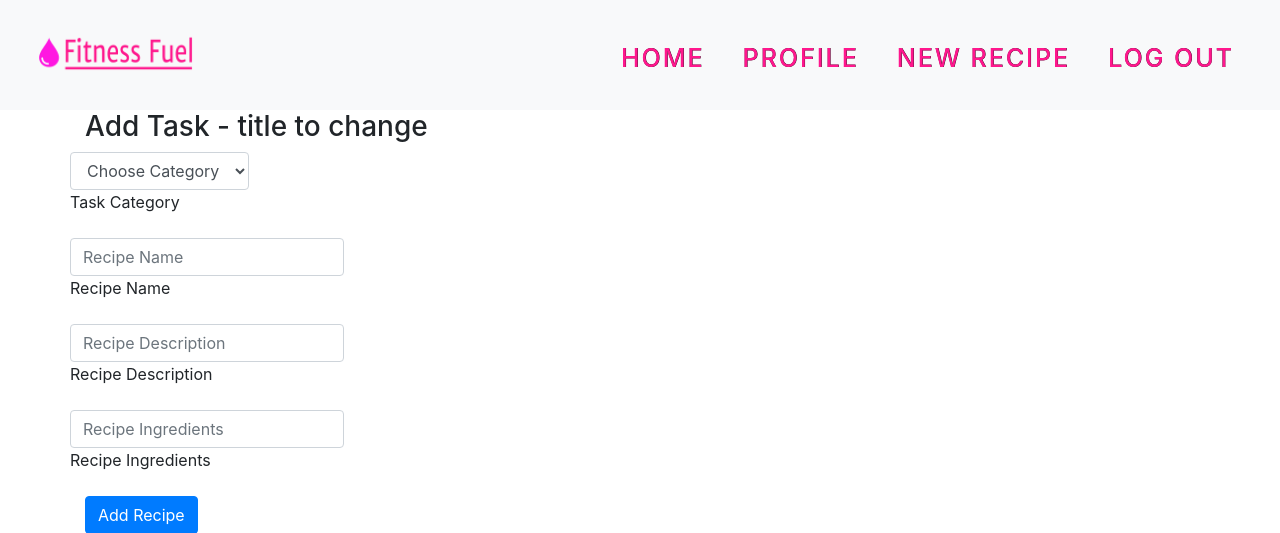
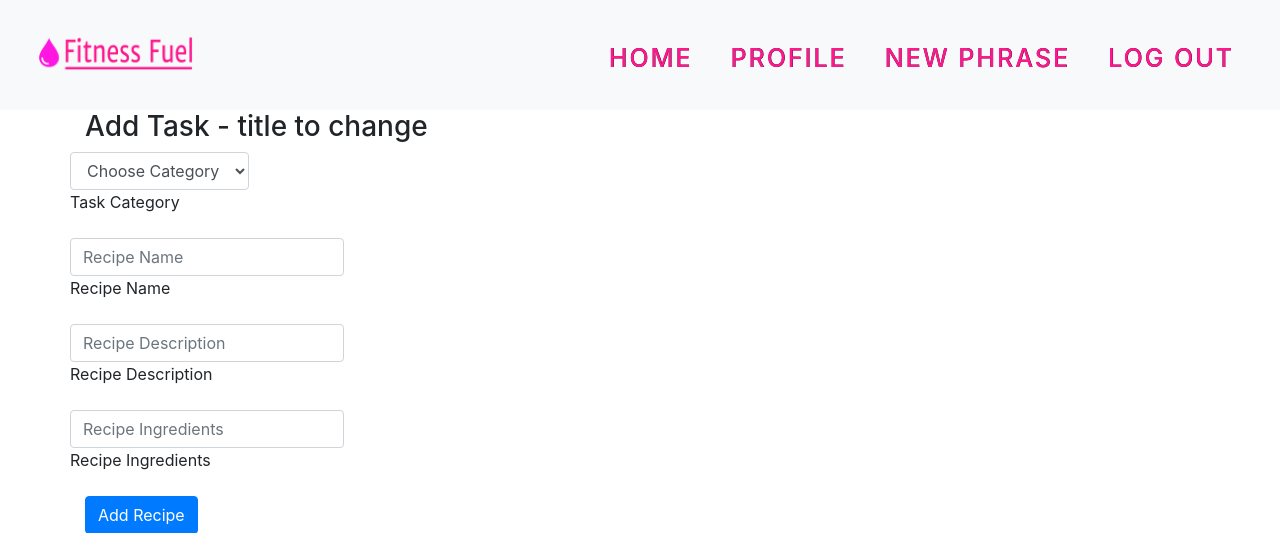
Before and after one commit to JHR1986/johnhenryroche-ms3-fitnessfuel, a Flask app: page /add_task in a window 1280 px wide. Shown: the top 533 px of the page. Run offline with Flask 2, Linux system fonts and the light colour scheme; the visitor is signed in with stand-in values (Sample User, id 1); data that the repository does not hold is empty; some libraries are stand-ins or nearby versions.

Commit message:
Edit title link in navbar

```diff
--- a/templates/base.html
+++ b/templates/base.html
@@ -37,7 +37,7 @@
                     <a class="nav-link" href="{{ url_for('profile', username=session['user']) }}">Profile</a>
                 </li>
                 <li class="nav-item">
-                    <a class="nav-link" href="{{ url_for('add_task') }}">New Recipe</a>
+                    <a class="nav-link" href="{{ url_for('add_task') }}">New Phrase</a>
                 </li>
                 <li class="nav-item">
                     <a class="nav-link" href="{{ url_for('logout') }}">Log Out</a>
```
